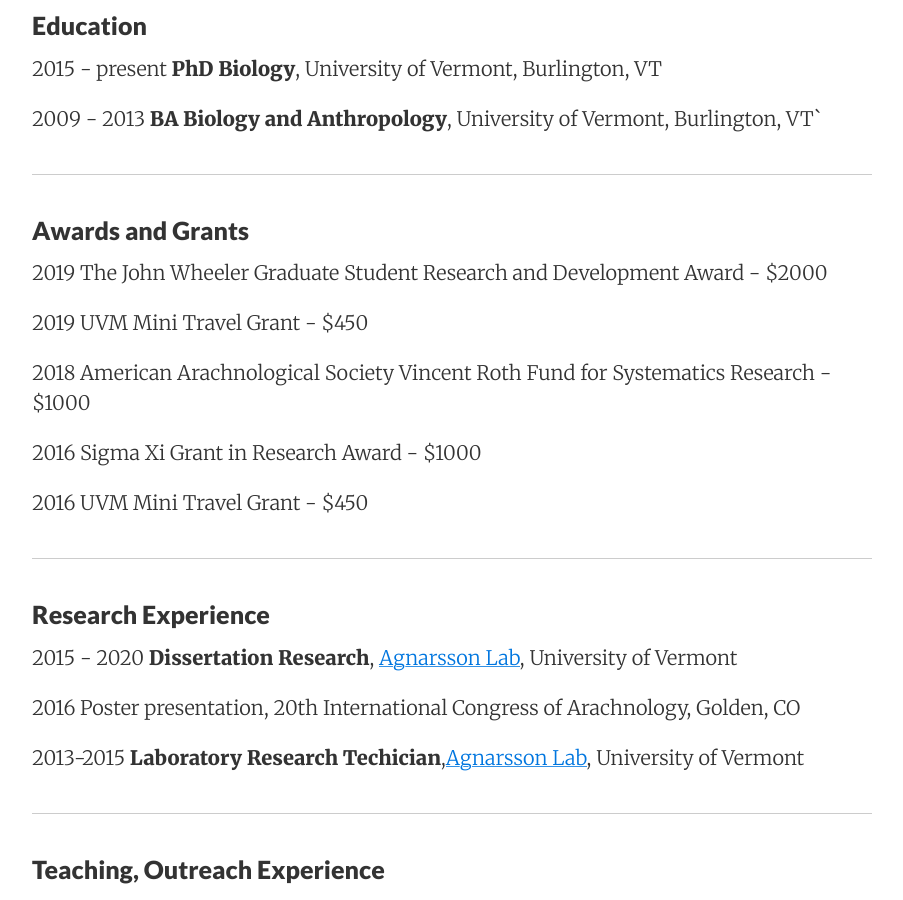
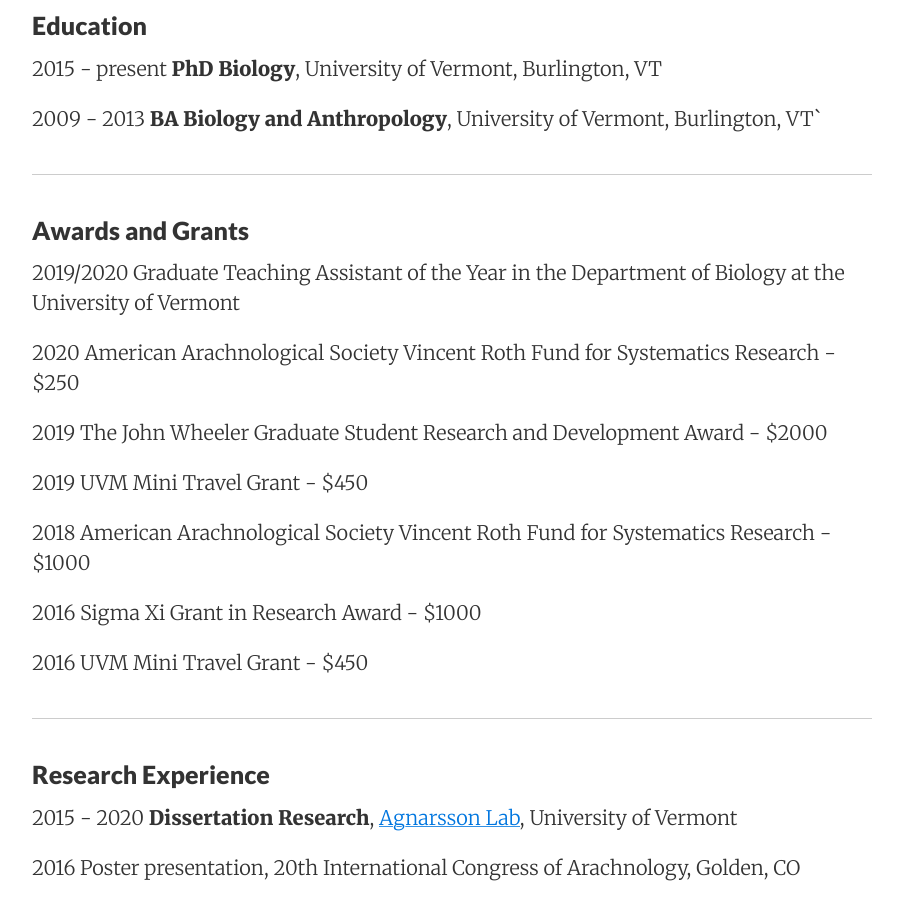
Before and after one commit to lchamberland/lchamberland.github.io, a Jekyll site: the page built from CV.md, in a window 1280 px wide and 900 px high, scrolled down 903 px. Shown: the whole window, without its empty margins (188-1091 px from the left). Built offline with Jekyll 4.4.1, drawn with Linux system fonts in a browser that asks for light colours; our own code applies the rules of GitHub Pages for plain Markdown files.

Commit message:
Update CV.md

```diff
--- a/CV.md
+++ b/CV.md
@@ -14,6 +14,8 @@
 <p>2009 - 2013 <strong>BA Biology and Anthropology</strong>, University of Vermont, Burlington, VT`</p>
 <hr />
 <h3>Awards and Grants</h3>
+<p>2019/2020					Graduate Teaching Assistant of the Year in the Department of Biology at the University of Vermont</p>
+<p>2020					American Arachnological Society Vincent Roth Fund for Systematics Research - $250</p>
 <p>2019					The John Wheeler Graduate Student Research and Development Award - $2000</p>
 <p>2019					UVM Mini Travel Grant - $450</p>
 <p>2018					American Arachnological Society Vincent Roth Fund for Systematics Research - $1000</p>
```
